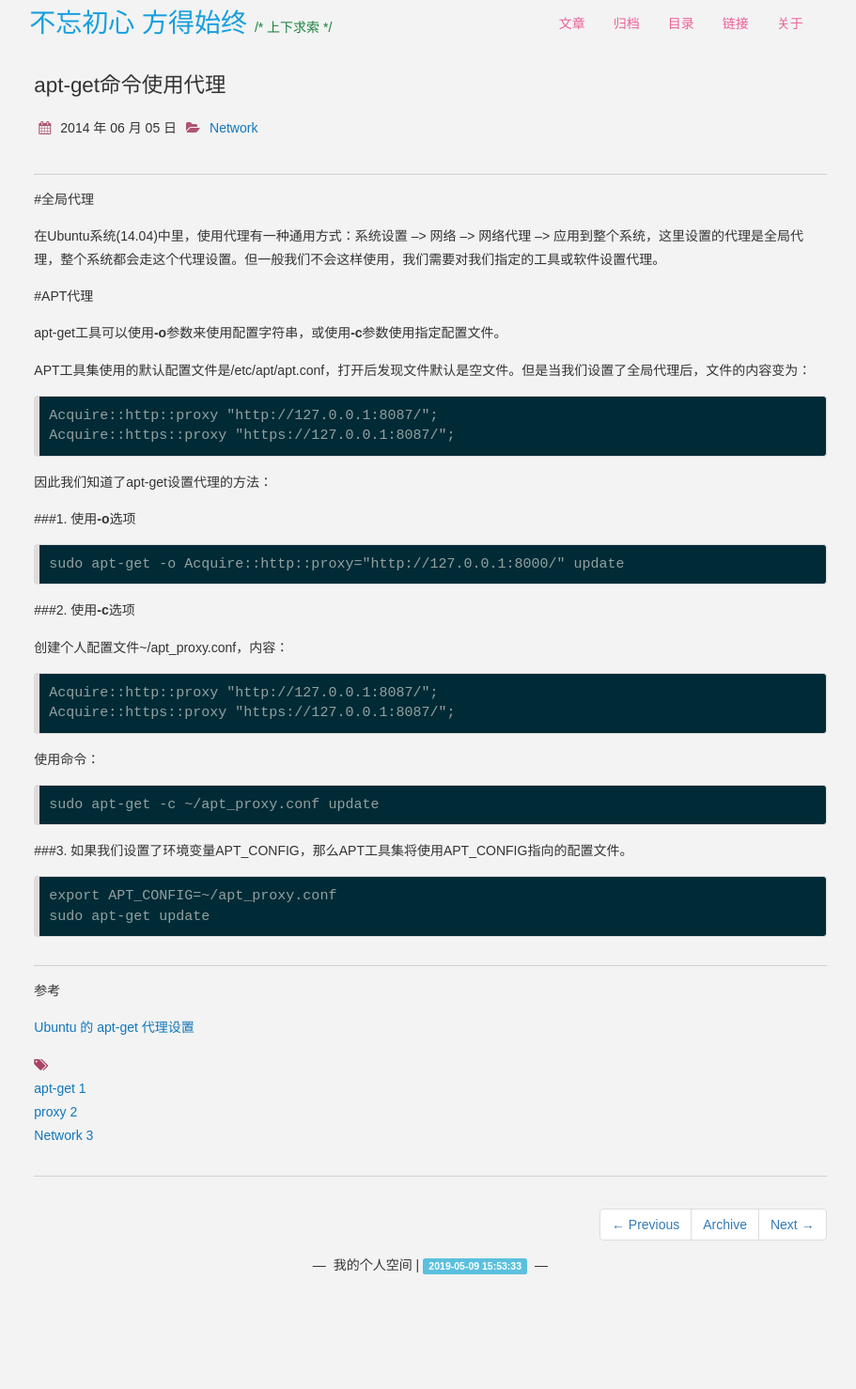
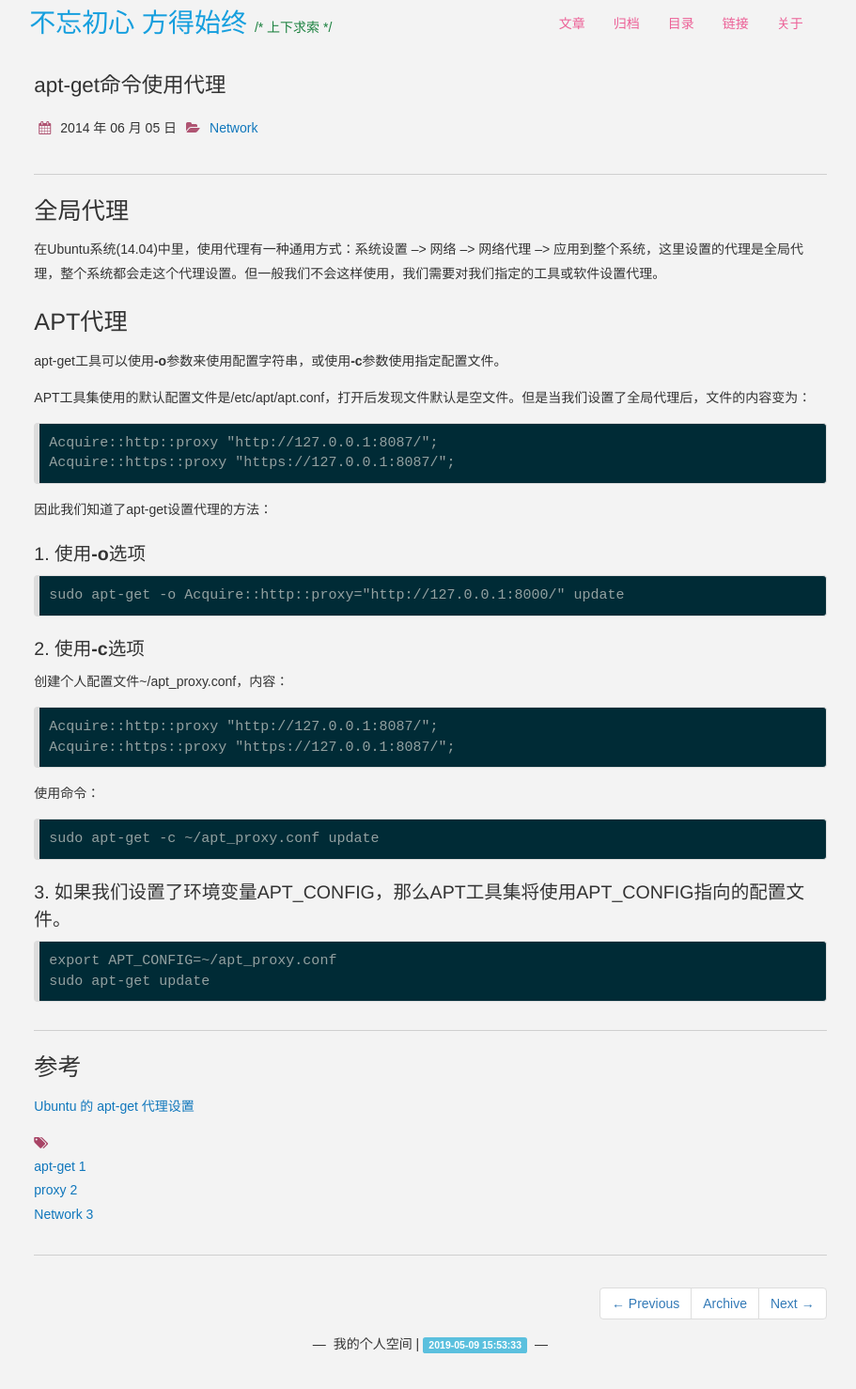
Before and after one commit to daemon369/daemon369.github.io, a Jekyll site: the page built from _posts/2014-06-05-use-proxy-for-apt-get.md, in a window 1280 px wide. Shown: the whole page at 94% size, without its empty margins (182-1093 px from the left). Built offline with Jekyll 4.4.1, drawn with Linux system fonts in a browser that asks for light colours; nearby versions of some CDN libraries; comment, search, counter and statistics services are not loaded; before the commit the page ends 1394 px from its top, so only the background shows below that.

```diff
--- a/_posts/2014-06-05-use-proxy-for-apt-get.md
+++ b/_posts/2014-06-05-use-proxy-for-apt-get.md
@@ -12,11 +12,11 @@ date: 2014-06-05 00:00:00
 
 ***
 
-#全局代理
+# 全局代理
 
 在Ubuntu系统(14.04)中里，使用代理有一种通用方式：系统设置 --> 网络 --> 网络代理 --> 应用到整个系统，这里设置的代理是全局代理，整个系统都会走这个代理设置。但一般我们不会这样使用，我们需要对我们指定的工具或软件设置代理。
 
-#APT代理
+# APT代理
 
 apt-get工具可以使用*-o*参数来使用配置字符串，或使用*-c*参数使用指定配置文件。
 
@@ -29,11 +29,11 @@ APT工具集使用的默认配置文件是/etc/apt/apt.conf，打开后发现文
 
 <!--excerpt-->
 
-###1. 使用*-o*选项
+### 1. 使用*-o*选项
 
     sudo apt-get -o Acquire::http::proxy="http://127.0.0.1:8000/" update
 
-###2. 使用*-c*选项
+### 2. 使用*-c*选项
 
 创建个人配置文件~/apt_proxy.conf，内容：
 
@@ -44,13 +44,13 @@ APT工具集使用的默认配置文件是/etc/apt/apt.conf，打开后发现文
 
     sudo apt-get -c ~/apt_proxy.conf update
 
-###3. 如果我们设置了环境变量APT_CONFIG，那么APT工具集将使用APT_CONFIG指向的配置文件。
+### 3. 如果我们设置了环境变量APT_CONFIG，那么APT工具集将使用APT_CONFIG指向的配置文件。
 
     export APT_CONFIG=~/apt_proxy.conf
     sudo apt-get update
 
 ***
 
-参考
+# 参考
 
 [Ubuntu 的 apt-get 代理设置](http://qixinglu.com/post/ubuntu_apt-get_proxy_setup.html)
```
